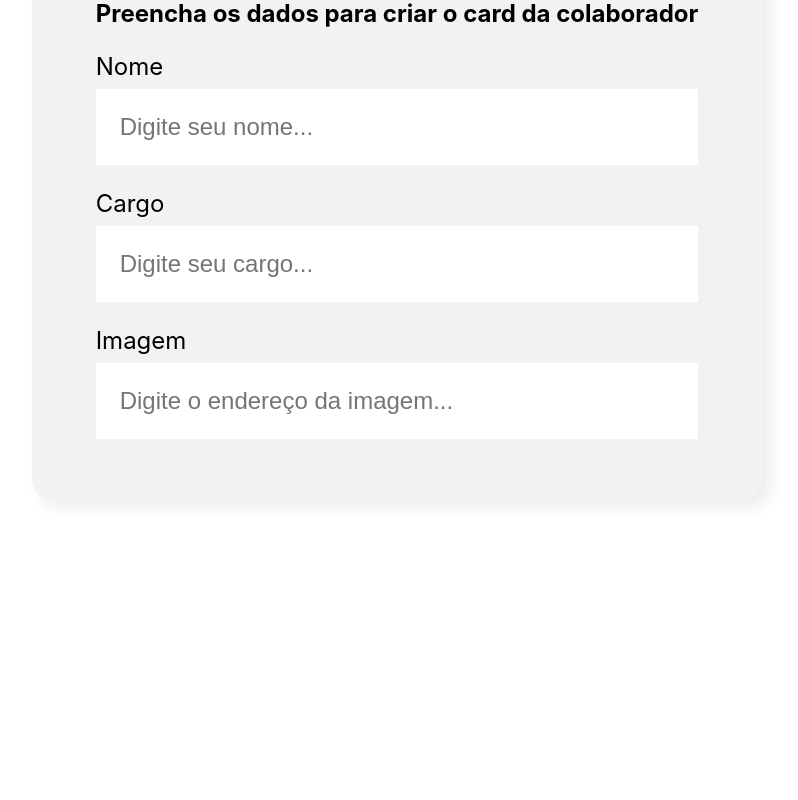
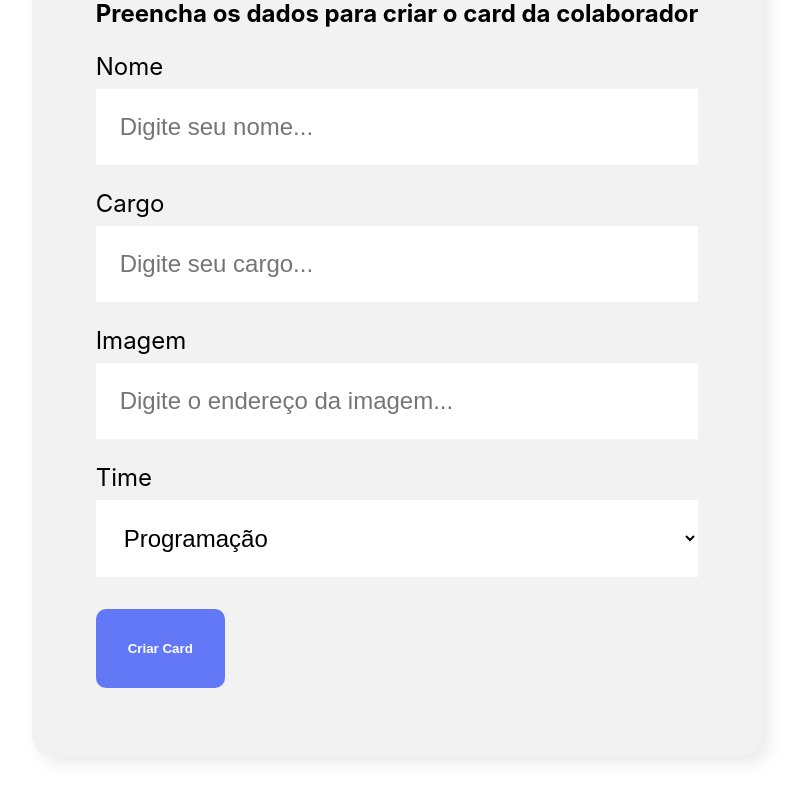
Before and after one commit to torchelsenjennifer/Projeto-Organo-, a React (Create React App) app: page / in a window 1280 px wide. Shown: the part 635-1435 px from the top of the page, without its empty margins (243-1041 px from the left). Before the commit the page ends 1214 px from the top, so only its background shows below. Built offline with nearby package versions, Linux system fonts and the light colour scheme.

Commit message:
Atualizando código

```diff
--- a/src/App.js
+++ b/src/App.js
@@ -1,12 +1,21 @@
+import { useState } from 'react';
 import Banner from './componente/Banner';
 import Formulario from './componente/Formulario';
 
 
 function App() {
+
+  const [colaboradores, setColaboradores] = useState([])
+
+  const aoNovoColaboradorAdicionado = (colaborador) => {
+    console.log(colaborador)
+    setColaboradores([...colaboradores, colaborador])
+  }
+
   return (
     <div className="App">
       <Banner />
-      <Formulario/>
+      <Formulario aoColaboradorCadastrado = {colaborador => aoNovoColaboradorAdicionado(colaborador)}/>
     </div>
   );
 }
--- /dev/null
+++ b/src/componente/Botão/Botao.css
@@ -0,0 +1,14 @@
+.botao{
+    background-color:#6278f7;
+    border-radius: 10px;
+    font-weight: 700;
+    padding: 32px;
+    border: none;
+    cursor: pointer;
+    color: #fff;
+    margin: 32px 0;
+}
+
+.botao:hover {
+    color: #95FFD4;
+}
--- /dev/null
+++ b/src/componente/Botão/index.js
@@ -0,0 +1,8 @@
+import './Botao.css'
+
+const Botao = (props) => {
+    return (<button className='botao'>
+        {props.children}
+    </button>)
+}
+export default Botao
--- a/src/componente/CampoTexto/index.js
+++ b/src/componente/CampoTexto/index.js
@@ -1,18 +1,27 @@
-import './CampoTexto.css'
 
-
-const CampoTexto = (props) => {
     //PROPS = Armazena as propriedades que esse componente recebeu(campo texto)
     //COMPONENTE Campo_Texto
 
-    const placeholderModificador = `${props.placeholder}...`
+import './CampoTexto.css'
+
+const CampoTexto = (props) => {
+
+    const placeholderModificada = `${props.placeholder}...`
+    //Dúvida
+
+    const aoDigitado = (evento) => {
+        props.aoAlterado(evento.target.value)
+    }
+    //Dúvida
+
     return (
         <div className="campo-texto">
             <label>
                 {props.label}
             </label>
-            <input placeholder= {placeholderModificador} />
+            <input value={props.valor} onChange={aoDigitado} required={props.obrigatorio} placeholder={placeholderModificada}/>
         </div>
     )
 }
+
 export default CampoTexto
--- a/src/componente/Formulario/index.js
+++ b/src/componente/Formulario/index.js
@@ -1,17 +1,74 @@
 
+import { useState } from 'react';
+import Botao from '../Botão';
 import CampoTexto from '../CampoTexto';
+import ListaSuspensa from '../ListaSuspensa';
 import './Formulario.css'
 
 //componente formulario
-function Formulario() {
+const Formulario = (props) => {
+
+    const times = [
+        "Programação",
+        "Front-End",
+        "Data Science",
+        "Devops",
+        "UX e Design",
+        "Mobile",
+        "Inovação e Gestão"
+        ]
+
+    const [nome, setNome] = useState('')
+    const [cargo, setCargo] = useState('')
+    const [imagem, setImagem] = useState('')
+    const [time, setTime] = useState('')
+
+
+    const aoSalvar = (evento) => {
+        evento.preventDefault()
+        props.aoColaboradorCadastrado({
+            nome,
+            cargo,
+            imagem,
+            time
+        })
+    }
+
     return (
         <section className='formulario'>
-            <form>
+            <form onSubmit={aoSalvar}>
                 {/* passa o parametro para o componente */}
                 <h2>Preencha os dados para criar o card da colaborador</h2>
-                <CampoTexto label="Nome" placeholder="Digite seu nome" />
-                <CampoTexto label="Cargo" placeholder="Digite seu cargo" />
-                <CampoTexto label="Imagem" placeholder="Digite o endereço da imagem" />
+                <CampoTexto
+                    obrigatorio={true}
+                    label="Nome"
+                    placeholder="Digite seu nome"
+                    valor={nome}
+                    aoAlterado={valor => setNome(valor)}
+                />
+                <CampoTexto
+                    obrigatorio={true}
+                    label="Cargo"
+                    placeholder="Digite seu cargo"
+                    valor={cargo}
+                    aoAlterado={valor => setCargo(valor)}
+                />
+                <CampoTexto
+                    label="Imagem"
+                    placeholder="Digite o endereço da imagem"
+                    valor={imagem}
+                    aoAlterado={valor => setImagem(valor)}
+                />
+               <ListaSuspensa
+                    obrigatorio={true}
+                    label="Time"
+                    itens= {times}
+                    valor= {time}
+                    aoAlterado= {valor => setTime(valor)}
+                    />
+               <Botao>
+                Criar Card
+               </Botao>
             </form>
         </section>
     );
--- a/src/componente/ListaSuspensa/ListaSuspensa.css
+++ b/src/componente/ListaSuspensa/ListaSuspensa.css
@@ -0,0 +1,15 @@
+.lista-suspensa label{
+    display: block;
+    margin-bottom: 8px;
+    font-size: 24px;
+}
+
+.lista-suspensa select{
+background-color: #FFF;
+box-shadow: 10px 10 px 30 px rgba(0,0,0,0.06);
+width: 100%;
+border: none;
+font-size: 24px;
+padding: 24px;
+box-sizing: border-box;
+}
--- a/src/componente/ListaSuspensa/index.js
+++ b/src/componente/ListaSuspensa/index.js
@@ -1,9 +1,13 @@
 import './ListaSuspensa.css'
 const ListaSuspensa = (props) => {
     return(
-        <div>
+        <div className='lista-suspensa'>
             <label>{props.label}</label>
-            <></>
+            <select onChange={evento => props.aoAlterado(evento.target.value)} required={props.required} value={props.value}>
+                {props.itens.map(item => {
+                    return <option key={item}>{item}</option>
+                })}
+            </select>
         </div>
     )
 }
```
Also changed, not shown: 1 other file (tests, documents, lock files or other folders).
